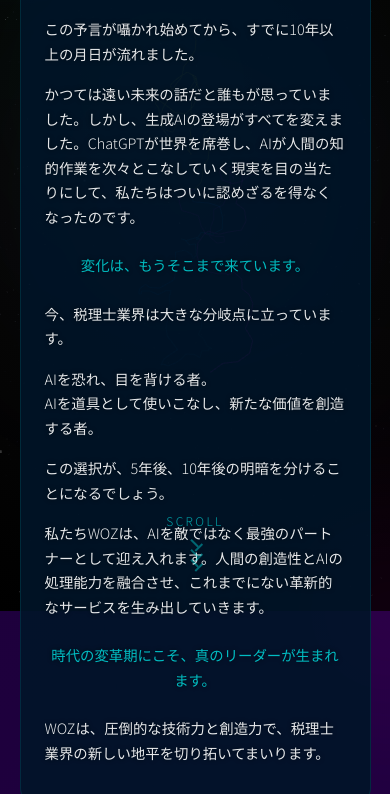
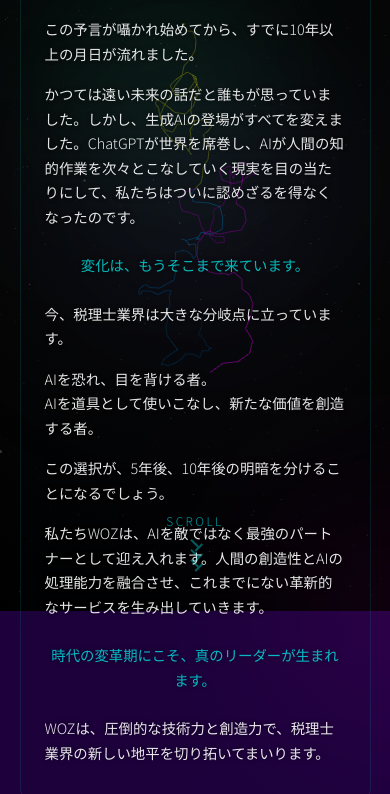
Before and after one commit to WOZ-tax/woz-website, a website built with Vite: page index.html in a window 390 px wide. Shown: the part 233-1027 px from the top of the page. Built offline with nearby package versions, Linux system fonts and the light colour scheme; animation ran at ten frames a second.

Commit message:
UIデザインと背景エフェクトの最終調整

```diff
--- a/src/style.css
+++ b/src/style.css
@@ -710,7 +710,7 @@ body.scrolled .scroll-indicator {
   /* モバイル専用の軽量化 */
   .content, .service-item {
     backdrop-filter: none !important;
-    background: rgba(0, 20, 40, 0.9) !important;
+    background: rgba(0, 20, 40, 0.05) !important;
     box-shadow: none !important;
   }
 
```
